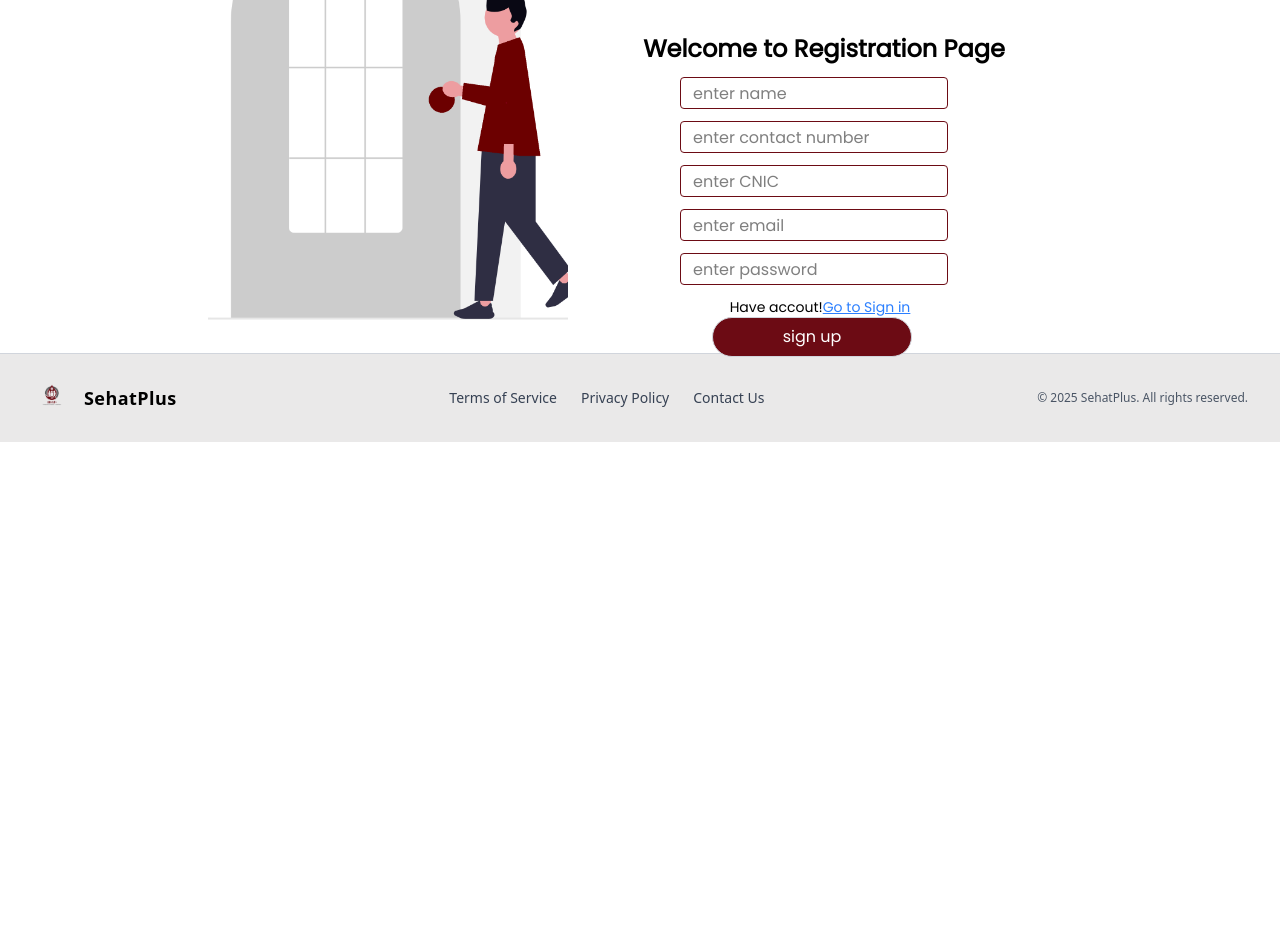
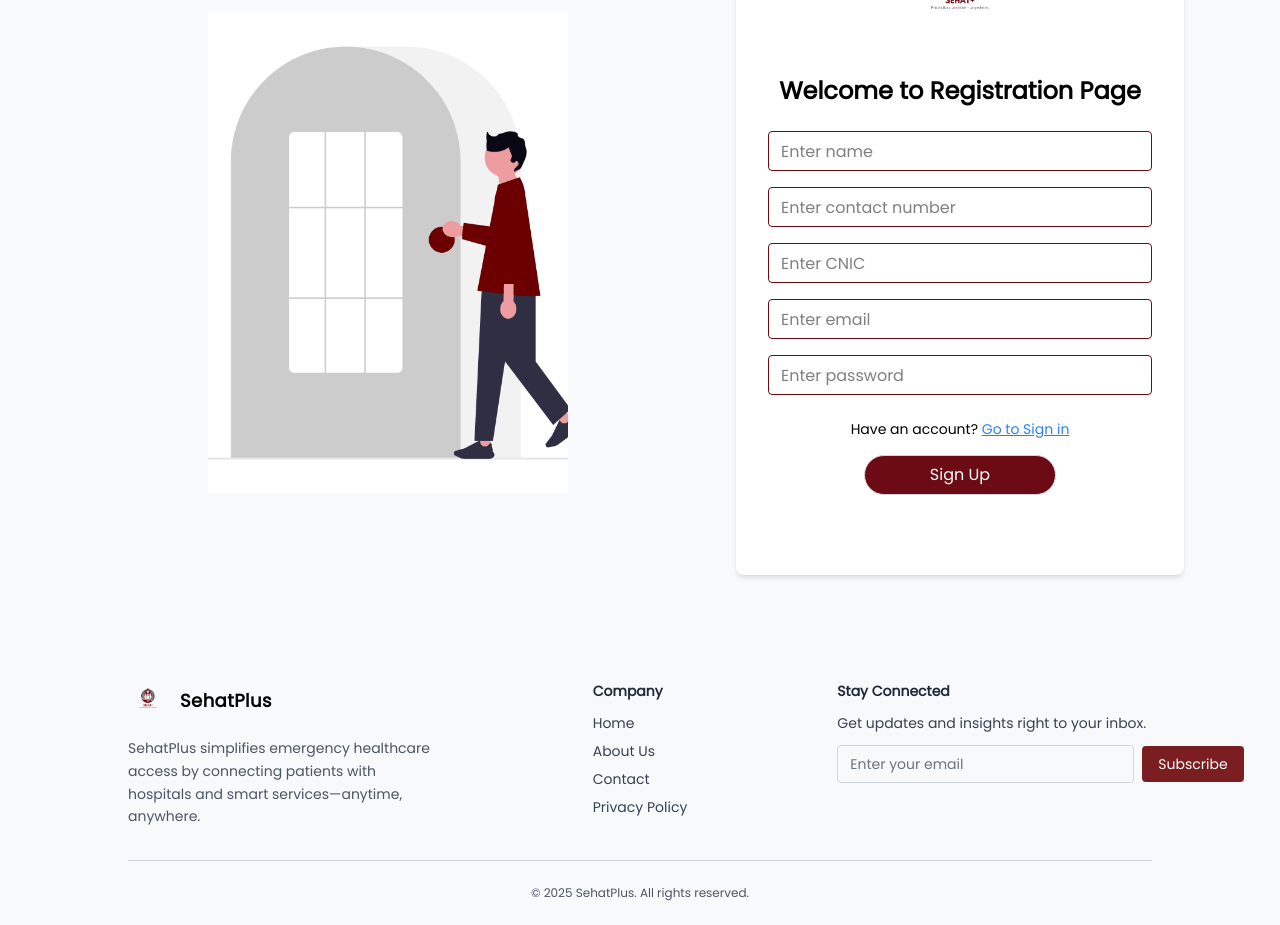
Before and after one commit to jaweriafatyma1/sehatplus-app, a React (Vite) app in the folder frontend/: page /register in a window 1280 px wide. Shown: the part 240-1165 px from the top of the page. Before the commit the page ends 800 px from the top, so only its background shows below. Built offline with nearby package versions, Linux system fonts and the light colour scheme.

Commit message:
home changed

```diff
--- a/frontend/src/components/Footer.jsx
+++ b/frontend/src/components/Footer.jsx
@@ -2,26 +2,55 @@ import React from 'react';
 
 export default function Footer() {
   return (
-    <footer className="bg-[#EAE9E9] text-black py-6 border-t border-gray-300">
-      <div className="max-w-7xl mx-auto px-4 sm:px-6 lg:px-8 flex flex-col md:flex-row justify-between items-center">
+    <footer className="bg-[#F8F9FA] text-black pt-12 pb-6 px-6 md:px-16 lg:px-24 xl:px-32 font-[Poppins]">
+      <div className="max-w-7xl mx-auto grid grid-cols-1 md:grid-cols-3 gap-10 border-b border-gray-300 pb-8">
 
-        {/* Logo + Company Name */}
-        <div className="flex items-center space-x-3 mb-4 md:mb-0">
-          <img src="/logo.png" alt="SehatPlus Logo" className="h-10 w-auto" />
-          <span className="text-lg font-bold tracking-wide">SehatPlus</span>
+        {/* Logo and About */}
+        <div>
+          <div className="flex items-center space-x-3 mb-4">
+            <img src="/logo.png" alt="SehatPlus Logo" className="h-10 w-auto" />
+            <span className="text-lg font-semibold tracking-wide">SehatPlus</span>
+          </div>
+          <p className="text-sm text-gray-600 leading-relaxed">
+            SehatPlus simplifies emergency healthcare access by connecting patients with hospitals and smart services—anytime, anywhere.
+          </p>
         </div>
 
-        {/* Links (Optional Policies or About) */}
-        <div className="flex space-x-6 text-sm">
-          <a href="/terms" className="hover:underline text-gray-700">Terms of Service</a>
-          <a href="/privacy" className="hover:underline text-gray-700">Privacy Policy</a>
-          <a href="/contact" className="hover:underline text-gray-700">Contact Us</a>
+        {/* Navigation */}
+        <div className="flex flex-col sm:flex-row gap-10 md:justify-center">
+          <div>
+            <h3 className="text-sm font-semibold text-gray-800 mb-3">Company</h3>
+            <ul className="space-y-2 text-sm text-gray-700">
+              <li><a href="/" className="hover:underline">Home</a></li>
+              <li><a href="/about" className="hover:underline">About Us</a></li>
+              <li><a href="/contact" className="hover:underline">Contact</a></li>
+              <li><a href="/privacy" className="hover:underline">Privacy Policy</a></li>
+            </ul>
+          </div>
         </div>
 
-        {/* Copyright */}
-        <div className="mt-4 md:mt-0 text-xs text-center text-gray-600">
-          &copy; {new Date().getFullYear()} SehatPlus. All rights reserved.
+        {/* Newsletter */}
+        <div>
+          <h3 className="text-sm font-semibold text-gray-800 mb-3">Stay Connected</h3>
+          <p className="text-sm text-gray-700 mb-3">
+            Get updates and insights right to your inbox.
+          </p>
+          <div className="flex items-center gap-2">
+            <input
+              type="email"
+              placeholder="Enter your email"
+              className="flex-1 border border-gray-300 rounded px-3 py-2 text-sm placeholder-gray-500 outline-none focus:ring-2 focus:ring-[#7B1E22]"
+            />
+            <button className="bg-[#7B1E22] text-white text-sm px-4 py-2 rounded hover:bg-[#5f1316] transition">
+              Subscribe
+            </button>
+          </div>
         </div>
+      </div>
+
+      {/* Bottom Note */}
+      <div className="mt-6 text-center text-xs text-gray-600">
+        &copy; {new Date().getFullYear()} SehatPlus. All rights reserved.
       </div>
     </footer>
   );
--- a/frontend/src/main.jsx
+++ b/frontend/src/main.jsx
@@ -1,13 +1,17 @@
-import React from 'react'
-import { StrictMode } from 'react'
-import { createRoot } from 'react-dom/client'
-import './index.css'
-
+import React from 'react';
+import { StrictMode } from 'react';
+import { createRoot } from 'react-dom/client';
+import './index.css';
 import 'leaflet/dist/leaflet.css';
 
-import { createBrowserRouter, createRoutesFromElements,Route } from 'react-router-dom';
+import {
+  createBrowserRouter,
+  createRoutesFromElements,
+  Route,
+} from 'react-router-dom';
 import { RouterProvider } from 'react-router';
-import Root from './Root.jsx'
+
+import Root from './Root.jsx';
 import Home from './pages/home.jsx';
 import PremiumHome from './pages/PremiumHome.jsx';
 import MapView from './pages/map.jsx';
@@ -15,32 +19,30 @@ import AboutUs from './pages/AboutUs.jsx';
 import EmergencyContacts from './pages/EmergnencyContacts.jsx';
 import Login from './pages/login.jsx';
 import Registration from './pages/registration.jsx';
-import UploadReport from './pages/Upload.jsx';
+import UploadReport from './pages/Upload.jsx'; // 📂 Same component
 import Alert from './pages/alert.jsx';
+import ContactUs from './pages/contact.jsx';
 
-
-
- const router =createBrowserRouter(
+// ✅ FIX: Define your routes with consistent and clear paths
+const router = createBrowserRouter(
   createRoutesFromElements(
-    <Route path="/" element={<Root/>}>
-      <Route path="" element={<Home/>} />
-
-    <Route path="/premium" element={<PremiumHome/>} />
-    <Route path="/emergency-patient" element={<EmergencyContacts/>} />
-    <Route path="/map" element={<MapView/>} />
-    <Route path="/upload" element={<UploadReport/>} />
-    <Route path="/alert" element={<Alert/>} />
-    <Route path="/about" element={<AboutUs/>} />
-    <Route path="/register" element={<Registration/>} />
-    <Route path="/login" element={<Login/>}/>
+    <Route path="/" element={<Root />}>
+      <Route path="" element={<Home />} />
+      <Route path="premium" element={<PremiumHome />} />
+      <Route path="emergency-patient" element={<EmergencyContacts />} />
+      <Route path="map" element={<MapView />} />
+      <Route path="upload-report" element={<UploadReport />} /> {/* ✅ Fixed path */}
+      <Route path="alert" element={<Alert />} />
+      <Route path="about" element={<AboutUs />} />
+      <Route path="register" element={<Registration />} />
+      <Route path="contact" element={<ContactUs />} />
+      <Route path="login" element={<Login />} />
     </Route>
   )
- )
+);
 
 createRoot(document.getElementById('root')).render(
-<React.StrictMode>
-  <RouterProvider router={router} />
-
-</React.StrictMode>
-
-)
+  <StrictMode>
+    <RouterProvider router={router} />
+  </StrictMode>
+);
--- a/frontend/src/pages/PremiumHome.jsx
+++ b/frontend/src/pages/PremiumHome.jsx
@@ -23,6 +23,7 @@ const navigate = useNavigate();
       title: "Records",
       description: "Access and manage your medical records securely anytime, anywhere.",
       img: "/records.png",
+       path: "/upload-report",
 
       // onClick: () => alert("🚨 Records"),
       // path:"/",
@@ -32,7 +33,7 @@ const navigate = useNavigate();
 
   return (
 
-    <div className="min-h-screen bg-gray-100 font-poppins">
+    <div className="min-h-screen bg-gray-150 font-poppins">
       {/* 🔶 Top Banner */}
       <div className="w-full min-h-[60vh] bg-[#F8F4EC] flex flex-col justify-center items-center text-center px-4">
         <h1 className="text-4xl md:text-6xl font-bold text-[#660000] mb-6 tracking-tight leading-tight animate-fadeIn">
--- a/frontend/src/pages/contact.jsx
+++ b/frontend/src/pages/contact.jsx
@@ -14,7 +14,7 @@ export default function ContactUs() {
     <div className="bg-gray-100 font-[Poppins]">
 
       {/* 🔹 Top Banner */}
-      <div className="bg-[#1f1f1f] py-16 text-center text-white text-4xl font-bold">
+      <div className="bg-[#1f1f1f] py-25 text-center text-white text-4xl font-bold">
         Contact Us
       </div>
 
--- a/frontend/src/pages/login.jsx
+++ b/frontend/src/pages/login.jsx
@@ -1,18 +1,16 @@
-
+import { Link } from "react-router-dom";
 import logo from "../../public/logo.png";
 import login from "../../public/login.png";
-import {Link} from "react-router-dom";
 import { useNavigate } from "react-router-dom";
 
-export default function Login(){
+export default function Login() {
   const navigate = useNavigate();
 
   const handleSubmit = (e) => {
-    e.preventDefault(); // prevent auto reload
+    e.preventDefault();
     const form = e.target;
     const inputs = form.querySelectorAll("input");
 
-    // Optional: you can check if all fields are filled
     let allFilled = true;
     inputs.forEach((input) => {
       if (!input.value.trim()) {
@@ -28,53 +26,65 @@ export default function Login(){
       return;
     }
 
-    // ✅ form is valid, now navigate
     navigate("/premium");
   };
-    return(
-<div className=" flex ">
+
+  return (
+    <div className="flex min-h-screen items-center justify-center font-poppins bg-gray-50 py-10">
       <div className="w-1/2 hidden md:block">
         <img
-          src= {login}
+          src={login}
           alt="Login Illustration"
-          className="ml-52 mt-10 h-120 w-90  object-cover"
+          className="ml-52 mt-10 h-120 w-90 object-cover"
         />
       </div>
-     <form onSubmit={handleSubmit}>
 
-        <div  className=" font-poppins ">
-         <div className="w-92 h-130 m-auto mt-10 ">
-         {/* <div className="bg-rose-100 w-79 h-40 m-auto p-auto rounded-b-full">
-             <div className="bg-gradient-to-r from-rose-300 w-60 h-30 m-auto p-auto rounded-b-full"> */}
-
-
-         <div className="flex justify-center"><img src={logo}  className="w-50 h-auto rounded"/></div>
-        {/* </div>
-        </div> */}
-        <div className="p-5">
-         <h1 className="text-center text-20xl font-black" >Welcome to Login Page</h1>
-
-         <div className="input m-6">
-            <input required type="digits" placeholder="enter contact number" className="focus:outline-[#6C0B14] border h-8 w-67 border-[#6C0B14] rounded px-3"/>
+      <div className="w-full max-w-md mx-auto bg-white p-8 rounded-lg shadow-md">
+        <div className="flex justify-center mb-6">
+          <img src={logo} className="w-32 h-auto rounded" alt="Logo" />
         </div>
 
-         <div className="input m-6 ">
-            <input required type="password" placeholder="enter password" className="focus:outline-[#6C0B14] border w-67 h-8 border-[#6C0B14] rounded px-3"/>
+        <form onSubmit={handleSubmit}>
+          <h1 className="text-center text-2xl font-black mb-6">
+            Welcome to Login Page
+          </h1>
+
+          <div className="space-y-4">
+            <input
+              required
+              type="text"
+              placeholder="Enter contact number"
+              className="focus:outline-[#6C0B14] border h-10 w-full border-[#6C0B14] rounded px-3"
+            />
+            <input
+              required
+              type="password"
+              placeholder="Enter password"
+              className="focus:outline-[#6C0B14] border h-10 w-full border-[#6C0B14] rounded px-3"
+            />
           </div>
 
-         </div>
-         <div className="items-center justify-between pl-8  gap-4">
-          <div>
-          <button className="border ml-10 border-gray-300 h-10 w-50 text-white rounded-full  bg-[#6C0B14]">Login</button>
-      </div>
-         </div>
-         <div className="text-center mt-4"><p>don't have accout!{""}
+          <div className="flex flex-col items-center justify-between gap-4 mt-6">
+            <button
+              type="submit"
+              className="border hover:bg-[#58595B] border-gray-300 h-10 w-48 text-white rounded-full bg-[#6C0B14]"
+            >
+              Login
+            </button>
+
+            <div className="text-sm mt-2">
+              <p>
+                Don't have an account? {" "}
                 <Link to="/register" className="text-blue-500 underline">
                   Go to Registration
-      </Link></p></div>
+                </Link>
+              </p>
             </div>
+
+            <div className="mt-8" />
           </div>
         </form>
       </div>
+    </div>
   );
 }
--- a/frontend/src/pages/registration.jsx
+++ b/frontend/src/pages/registration.jsx
@@ -1,17 +1,16 @@
-import {Link} from "react-router-dom";
-import logo from  "../../public/logo.png";
-import login from  "../../public/login.png";
-// import login from"../assets/login.png";
+import { Link } from "react-router-dom";
+import logo from "../../public/logo.png";
+import login from "../../public/login.png";
 import { useNavigate } from "react-router-dom";
-export default function Registration(){
+
+export default function Registration() {
   const navigate = useNavigate();
 
   const handleSubmit = (e) => {
-    e.preventDefault(); // prevent auto reload
+    e.preventDefault();
     const form = e.target;
     const inputs = form.querySelectorAll("input");
 
-    // Optional: you can check if all fields are filled
     let allFilled = true;
     inputs.forEach((input) => {
       if (!input.value.trim()) {
@@ -27,73 +26,80 @@ export default function Registration(){
       return;
     }
 
-    // ✅ form is valid, now navigate
     navigate("/login");
   };
 
-
-    return(
-      <div className="flex ">
+  return (
+    <div className="flex min-h-screen items-center justify-center font-poppins bg-gray-50 py-10">
       <div className="w-1/2 hidden md:block">
         <img
-          src= {login}
+          src={login}
           alt="Login Illustration"
-          className="ml-52 mt-10 h-120 w-90  object-cover"
+          className="ml-52 mt-10 h-120 w-90 object-cover"
         />
       </div>
 
-
-        <div  className="  font-poppins ">
-         <div className=" w-92 h-130 m-auto ">
-         {/* <div className="bg-rose-100 w-79 h-40 m-auto p-auto rounded-b-full"> */}
-             {/* <div className="bg-gradient-to-r from-rose-300 w-60 h-30 m-auto p-auto rounded-b-full"> */}
-
-
-         <div className="flex justify-center"><img src={logo}  className="w-50 h-auto rounded"/></div>
-        {/* </div> */}
-        {/* </div> */}
+      <div className="w-full max-w-md mx-auto bg-white p-8 rounded-lg shadow-md">
+        <div className="flex justify-center mb-6">
+          <img src={logo} className="w-32 h-auto rounded" alt="Logo" />
+        </div>
 
         <form onSubmit={handleSubmit}>
-            <div >
-         <h1 className="text-center text-2xl font-black" >Welcome to Registration Page</h1>
-         <div className="input m-3 ml-10 ">
-            <input type="text" placeholder="enter name" className=" focus:outline-[#6C0B14] border h-8 w-67 border-[#6C0B14] rounded px-3 "/>
+          <h1 className="text-center text-2xl font-black mb-6">
+            Welcome to Registration Page
+          </h1>
+
+          <div className="space-y-4">
+            <input
+              type="text"
+              placeholder="Enter name"
+              className="focus:outline-[#6C0B14] border h-10 w-full border-[#6C0B14] rounded px-3"
+            />
+            <input
+              type="text"
+              placeholder="Enter contact number"
+              className="focus:outline-[#6C0B14] border h-10 w-full border-[#6C0B14] rounded px-3"
+            />
+            <input
+              type="text"
+              placeholder="Enter CNIC"
+              className="focus:outline-[#6C0B14] border h-10 w-full border-[#6C0B14] rounded px-3"
+            />
+            <input
+              type="email"
+              placeholder="Enter email"
+              className="focus:outline-[#6C0B14] border h-10 w-full border-[#6C0B14] rounded px-3"
+            />
+            <input
+              type="password"
+              placeholder="Enter password"
+              className="focus:outline-[#6C0B14] border h-10 w-full border-[#6C0B14] rounded px-3"
+            />
           </div>
-         <div className="input m-3 ml-10">
-            <input type="digits" placeholder="enter contact number" className="focus:outline-[#6C0B14] border h-8 w-67 border-[#6C0B14] rounded px-3"/>
-         </div>
-         <div className="input m-3 ml-10">
-            <input type="string" placeholder="enter CNIC" className="focus:outline-[#6C0B14] border w-67 h-8 border-[#6C0B14] rounded px-3"/>
-         </div>
-         <div className="input m-3 ml-10">
-            <input type="email" placeholder="enter email" className="focus:outline-[#6C0B14] border w-67 h-8 border-[#6C0B14] rounded px-3 "/>
-         </div>
-         <div className="input m-3 ml-10">
-            <input type="password" placeholder="enter password" className="focus:outline-[#6C0B14] border w-67 h-8 border-[#6C0B14] rounded px-3"/>
-         </div>
-         </div>
-         <div className="items-center justify-between pl-8 gap-4">
 
-
-         <div className="text-center text-sm mr-10"><p>Have accout!{""}
+          <div className="flex flex-col items-center justify-between gap-4 mt-6">
+            <div className="text-sm">
+              <p>
+                Have an account?{" "}
                 <Link to="/login" className="text-blue-500 underline">
                   Go to Sign in
-      </Link></p></div>
-      <div>
-
-          <button type="submit" className="border ml-10 hover:bg-[#58595B] border-gray-300 h-10 w-50 text-white rounded-full bg-[#6C0B14]">sign up</button>
+                </Link>
+              </p>
             </div>
 
+            <button
+              type="submit"
+              className="border hover:bg-[#58595B] border-gray-300 h-10 w-48 text-white rounded-full bg-[#6C0B14]"
+            >
+              Sign Up
+            </button>
 
+            <div className="mt-8" />
+          </div>
+        </form>
 
 
       </div>
-         </form>
     </div>
-
-        </div>
-
-       </div>
-
   );
 }
```
Also changed, not shown: frontend/src/pages/home.jsx (+27 -16 lines), frontend/public/Ambulance.png (added). Lines whose indentation alone changed are shown as unchanged.
